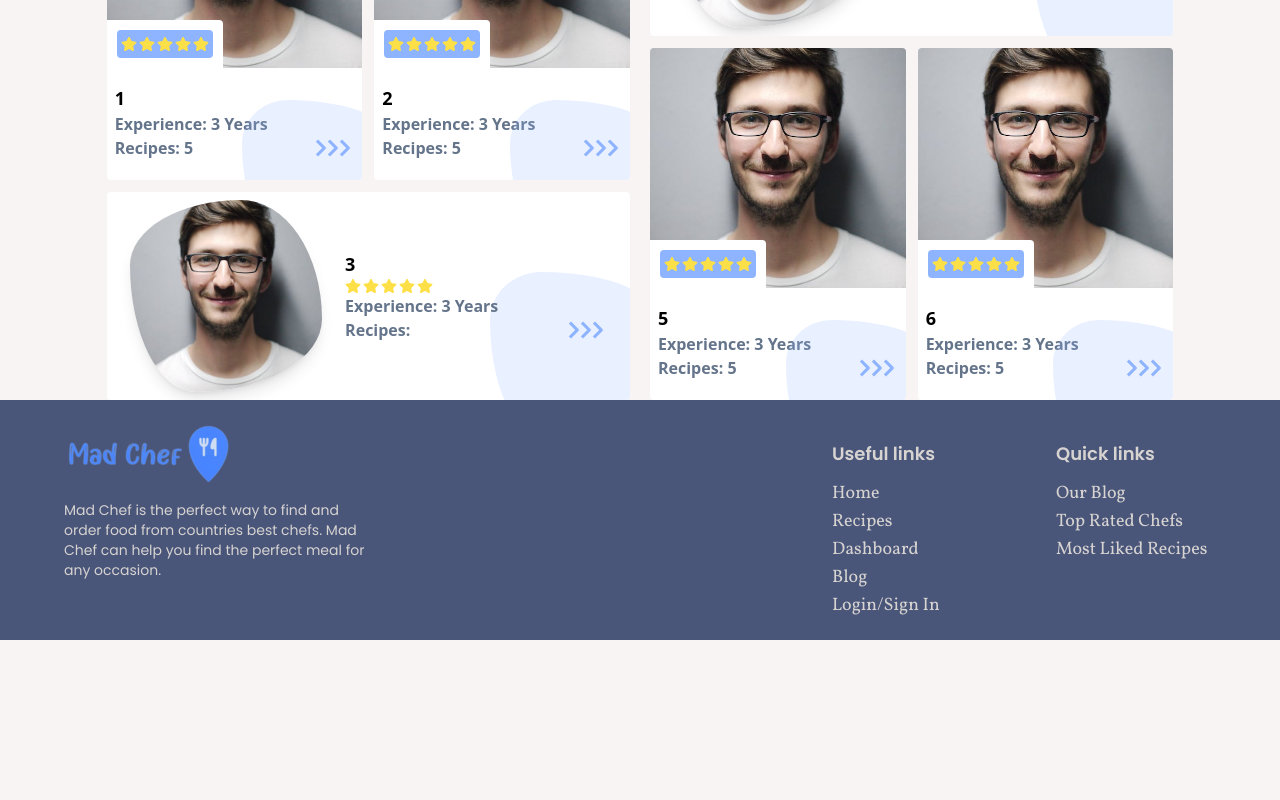
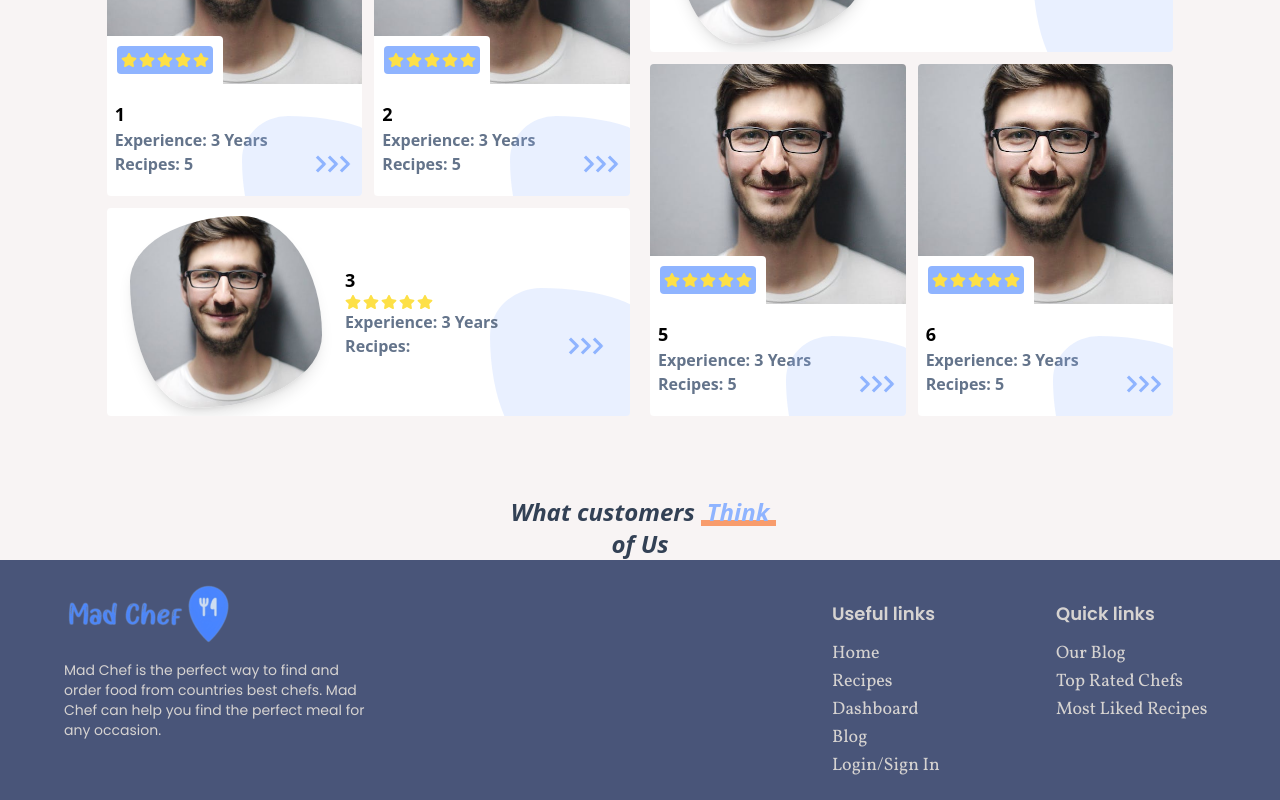
Before and after one commit to MohammadNaiem65/mad-chef-client, a React (Vite) app: page / in a window 1280 px wide. Shown: the part 1140-1940 px from the top of the page. Before the commit the page ends 1780 px from the top, so only its background shows below. Built offline with nearby package versions, Linux system fonts and the light colour scheme.

Commit message:
Updated: updated section title with custom utility class

```diff
--- a/src/components/Home/Reviews.jsx
+++ b/src/components/Home/Reviews.jsx
@@ -1,7 +1,14 @@
 export default function Reviews() {
-    return (
-        <section>
-            Reviews
-        </section>
-    );
+	return (
+		<section className='mt-20'>
+			<h2 className='section-title'>
+				What customers
+				<span className='section-title-span after:w-[120%]'>
+					Think
+				</span>
+				<br />
+				of Us
+			</h2>
+		</section>
+	);
 }
--- a/src/components/Home/TopChefs/TopChefs.jsx
+++ b/src/components/Home/TopChefs/TopChefs.jsx
@@ -5,11 +5,11 @@ const arr = [1, 2, 3, 4, 5, 6];
 
 export default function TopChefs() {
 	return (
-		<section className='md:w-11/12 lg:w-10/12 mt-16 md:mx-auto relative'>
+		<section className='md:w-11/12 lg:w-10/12 mt-16 lg:mt-20 md:mx-auto relative'>
 			{/* Section title */}
-			<h2 className='text-2xl text-center text-slate-700 font-semibold font-Vollokornn italic relative transform z-10'>
+			<h2 className='section-title'>
 				America&apos;s
-				<span className='ml-3 font-semibold text-Primary relative cursor-pointer z-10 hover:text-white after:duration-200 after:contents-[""] after:h-[6px] after:w-[112%] after:bg-Accent after:absolute after:bottom-[2px] after:-left-[6px] after:-z-10 hover:after:h-[88%] '>
+				<span className='section-title-span after:w-[112%]'>
 					Best Chefs
 				</span>
 				<br />
--- a/src/pages/Home.jsx
+++ b/src/pages/Home.jsx
@@ -1,4 +1,4 @@
-import { Banner, FeatureRecipes, TopChefs } from '../components/Home';
+import { Banner, FeatureRecipes, Reviews, TopChefs } from '../components/Home';
 
 export default function Home() {
 	return (
@@ -6,6 +6,7 @@ export default function Home() {
 			<Banner />
 			<FeatureRecipes />
 			<TopChefs />
+			<Reviews />
 		</div>
 	);
 }
```
